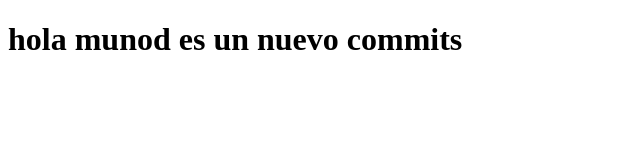
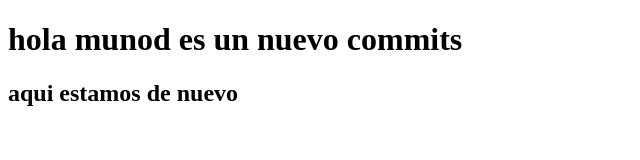
Before and after one commit to vicoyes/yogaesmas-pattern, a plain HTML site: page index.html in a window 1280 px wide. Shown: the whole page, without its empty margins (0-640 px from the left). Drawn offline with Linux system fonts and the light colour scheme.

Commit message:
nuevo commint

```diff
--- a/index.html
+++ b/index.html
@@ -8,5 +8,8 @@
 </head>
 <body>
     <h1>hola munod es un nuevo commits</h1>
+    <h2>aqui estamos de nuevo
+
+    </h2>
 </body>
 </html>
```
